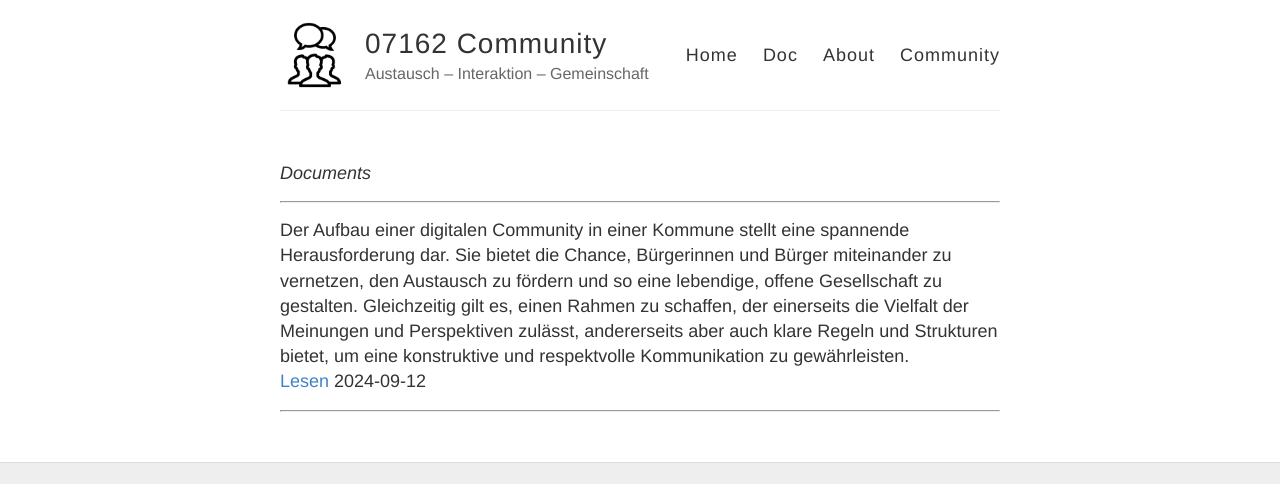
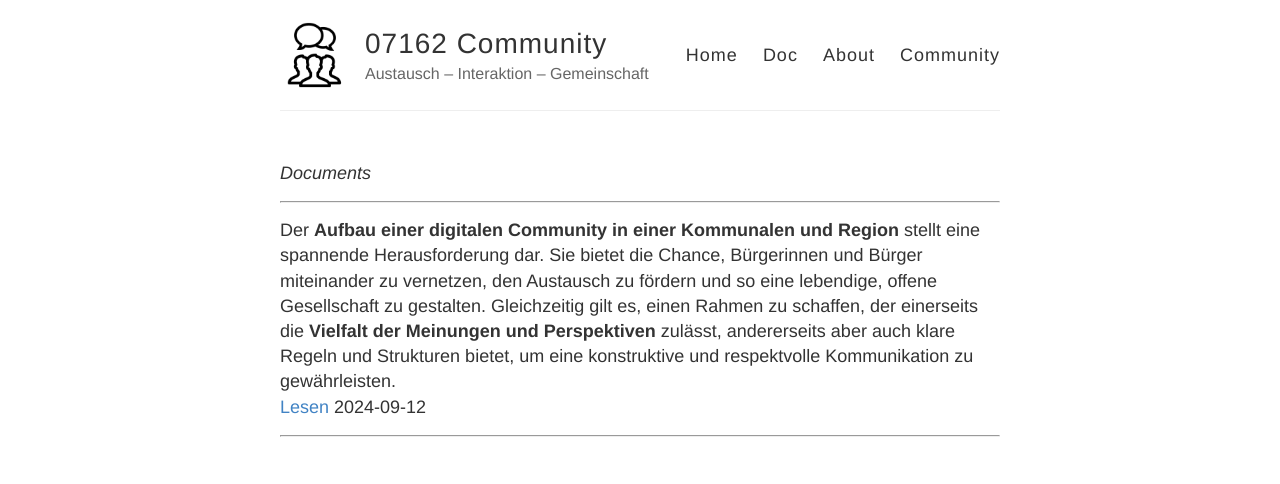
Before and after one commit to filstal/gingen, a Jekyll site: the page built from doc/index.md, in a window 1280 px wide, cut to the strip 0-484 px from the top of the page. Built offline with Jekyll 4.4.1, drawn with Linux system fonts in a browser that asks for light colours; our own code applies the rules of GitHub Pages for plain Markdown files.

Commit message:
Update index.md

```diff
--- a/doc/index.md
+++ b/doc/index.md
@@ -1,7 +1,8 @@
 *Documents*
 
 ----
-Der Aufbau einer digitalen Community in einer Kommune stellt eine spannende Herausforderung dar. Sie bietet die Chance, Bürgerinnen und Bürger miteinander zu vernetzen, den Austausch zu fördern und so eine lebendige, offene Gesellschaft zu gestalten. Gleichzeitig gilt es, einen Rahmen zu schaffen, der einerseits die Vielfalt der Meinungen und Perspektiven zulässt, andererseits aber auch klare Regeln und Strukturen bietet, um eine konstruktive und respektvolle Kommunikation zu gewährleisten.
+
+Der **Aufbau einer digitalen Community in einer Kommunalen und Region** stellt eine spannende Herausforderung dar. Sie bietet die Chance, Bürgerinnen und Bürger miteinander zu vernetzen, den Austausch zu fördern und so eine lebendige, offene Gesellschaft zu gestalten. Gleichzeitig gilt es, einen Rahmen zu schaffen, der einerseits die **Vielfalt der Meinungen und Perspektiven** zulässt, andererseits aber auch klare Regeln und Strukturen bietet, um eine konstruktive und respektvolle Kommunikation zu gewährleisten.
 [Lesen](./aufbau-einer-digitalen-community/) 2024-09-12
 
 ----
```
